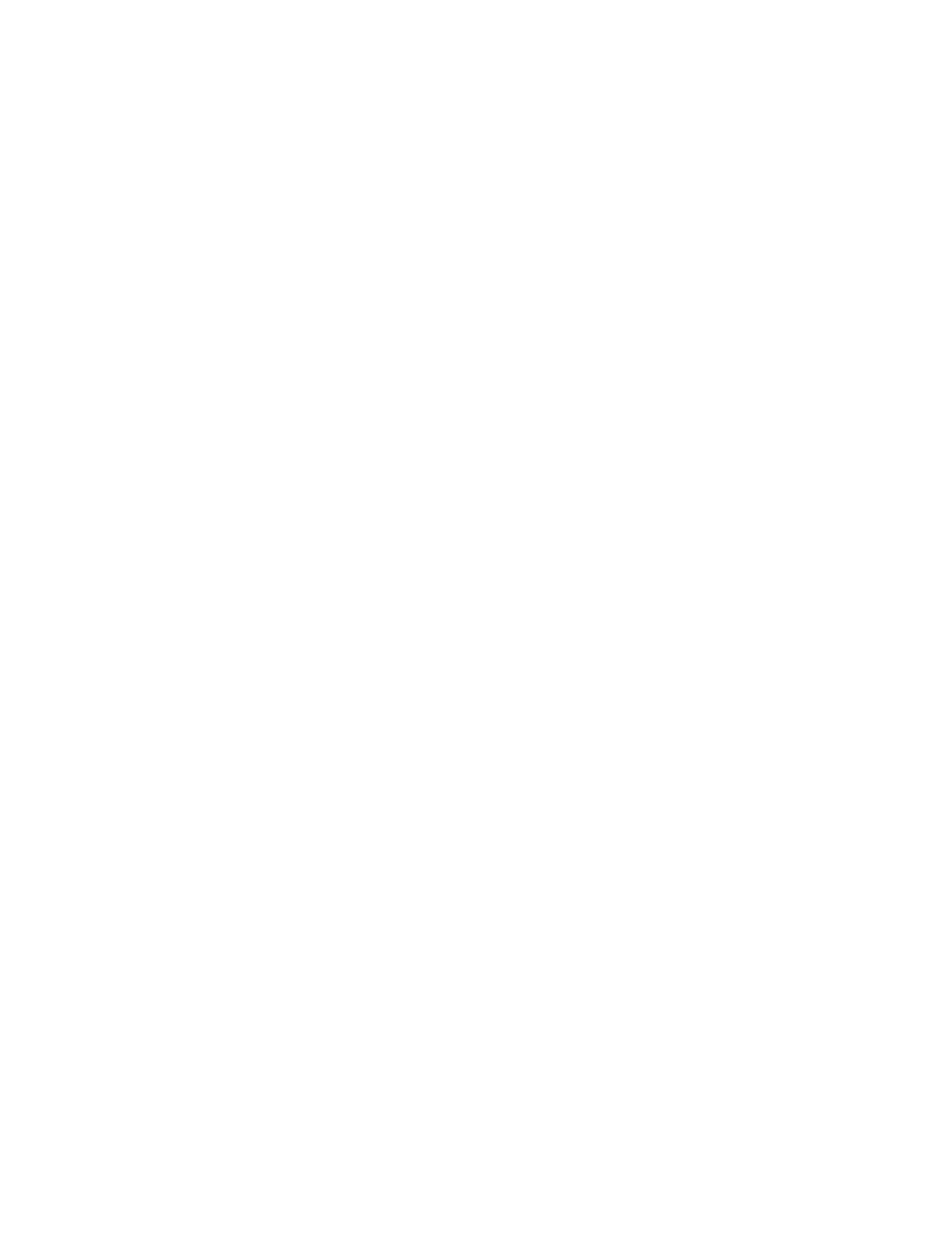
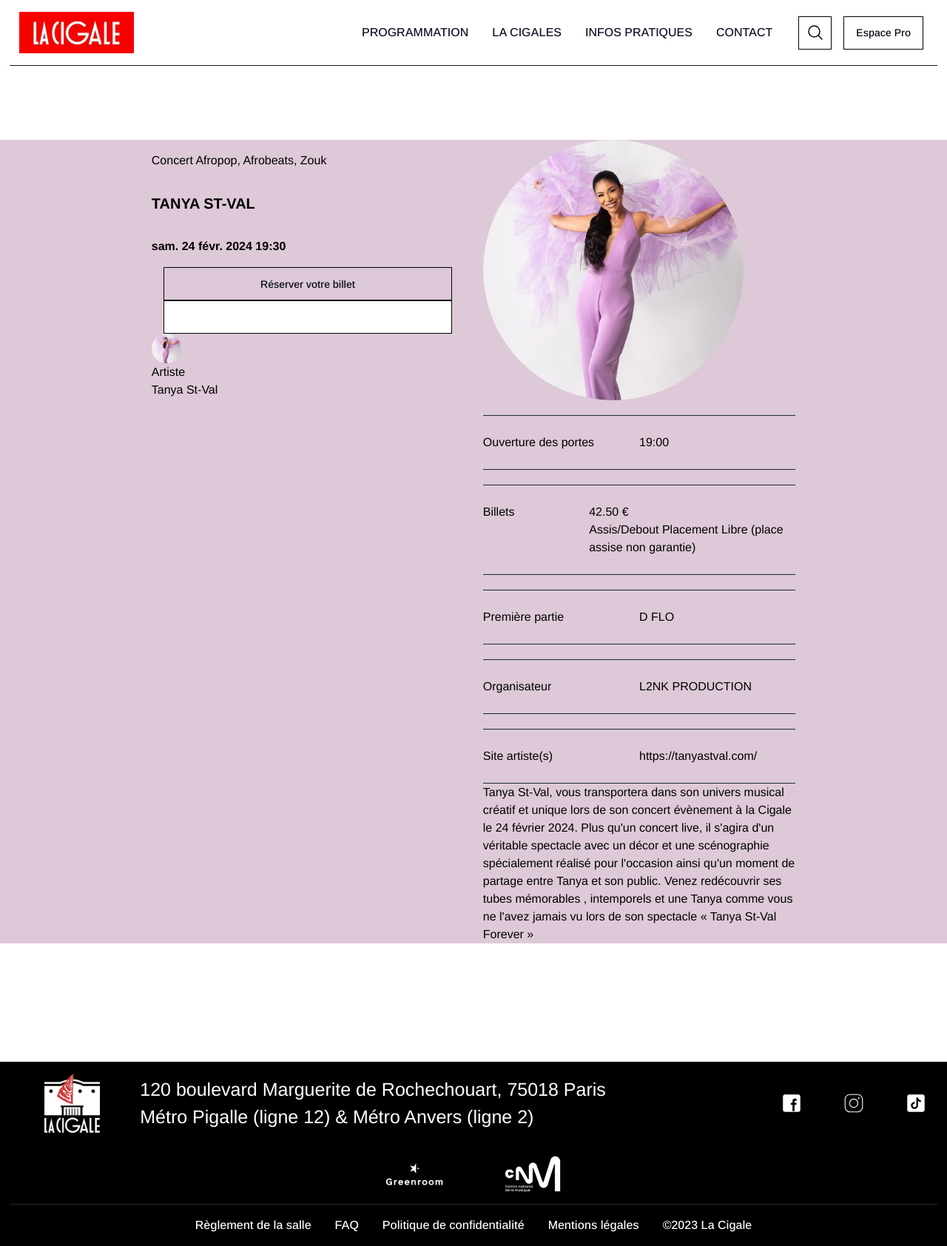
Before and after one commit to tvianney/ShowMint, a Vue app in the folder front/: page /event in a window 1280 px wide. Before the commit this address had no page. Shown: the whole page at 74% size. Before the commit the page ends 800 px from the top, so only its background shows below. Built offline with nearby package versions, Linux system fonts and the light colour scheme.

Commit message:
[FIXED] merge

```diff
--- a/front/src/App.vue
+++ b/front/src/App.vue
@@ -1,9 +1,13 @@
 <template>
+    <Header></Header>
     <div>
         <RouterView></RouterView>
     </div>
+    <Footer></Footer>
 </template>
 
 <script setup>
 import { RouterView } from 'vue-router';
+import Header from './components/navbar.vue';
+import Footer from './components/footer.vue';
 </script>
--- a/front/src/components/carousel.vue
+++ b/front/src/components/carousel.vue
@@ -1,7 +1,7 @@
 <template>
   <div v-for="(slide, index) in slides" :key="index" :class="{ 'hidden': index !== activeIndex, 'block': index === activeIndex }" class="flex flex-row h-[560px] cursor-default">
       <div class="w-3/5">
-          <img class="object-none h-full" src="/home/vianney/POC/Aleph/ShowMint/front/src/assets/dog-1.jpg" :alt="slide.artist">
+          <img class="object-none h-full" src="../assets/dog-1.jpg" :alt="slide.artist">
       </div>
         <div class="w-1/2" :class="slide.backgroundColor">
             <div class="m-12">
--- a/front/src/components/footer.vue
+++ b/front/src/components/footer.vue
@@ -1,5 +1,5 @@
 <template>
-  <div style="background-color: black;">
+  <div style="background-color: black;" class="mt-40">
     <div style="display: flex; justify-content: space-between;">
       <div style="display: flex; align-items: center;">
         <a href="" class="flex items-center space-x-3 rtl:space-x-reverse mx-10">
@@ -32,21 +32,21 @@
     </div>
     <div style="width: 98%;" class="border-b border-gray-800 flex flex-wrap items-center justify-between mx-auto"></div>
     <div style="margin: 0 2%" class="flex items-center justify-center my-list w-full md:flex md:w-auto md:order-1" id="navbar-sticky">
-      <ul style="background-color: black;" class="flex flex-col p-4 md:px-2.5 mt-4 font-medium border md:space-x-8 rtl:space-x-reverse md:flex-row md:mt-0 md:border-0 md:bg-white dark:bg-gray-800 md:dark:bg-gray-900 dark:border-gray-700">
+      <ul style="background-color: black;" class="flex flex-col p-4 md:px-2.5 mt-4 font-medium border md:space-x-8 rtl:space-x-reverse md:flex-row md:mt-0 md:border-0 md:bg-white">
         <li>
-          <a href="#" class="block py-2 px-3 text-gray-50 rounded hover:bg-gray-100 md:hover:bg-transparent md:hover:text-red-700 md:p-0 md:dark:hover:text-red-500 dark:text-white dark:hover:bg-gray-700 dark:hover:text-white md:dark:hover:bg-transparent dark:border-gray-700">Règlement de la salle</a>
+          <a href="#" class="block py-2 px-3 text-gray-50 rounded hover:bg-gray-100 md:hover:bg-transparent md:hover:text-red-700 md:p-0 ">Règlement de la salle</a>
         </li>
         <li>
-          <a href="#" class="block py-2 px-3 text-gray-50 rounded hover:bg-gray-100 md:hover:bg-transparent md:hover:text-red-700 md:p-0 md:dark:hover:text-red-500 dark:text-white dark:hover:bg-gray-700 dark:hover:text-white md:dark:hover:bg-transparent dark:border-gray-700">FAQ</a>
+          <a href="#" class="block py-2 px-3 text-gray-50 rounded hover:bg-gray-100 md:hover:bg-transparent md:hover:text-red-700 md:p-0 ">FAQ</a>
         </li>
         <li>
-          <a href="#" class="block py-2 px-3 text-gray-50 rounded hover:bg-gray-100 md:hover:bg-transparent md:hover:text-red-700 md:p-0 md:dark:hover:text-red-500 dark:text-white dark:hover:bg-gray-700 dark:hover:text-white md:dark:hover:bg-transparent dark:border-gray-700">Politique de confidentialité</a>
+          <a href="#" class="block py-2 px-3 text-gray-50 rounded hover:bg-gray-100 md:hover:bg-transparent md:hover:text-red-700 md:p-0 ">Politique de confidentialité</a>
         </li>
         <li>
-          <a href="#" class="block py-2 px-3 text-gray-50 rounded hover:bg-gray-100 md:hover:bg-transparent md:hover:text-red-700 md:p-0 md:dark:hover:text-red-500 dark:text-white dark:hover:bg-gray-700 dark:hover:text-white md:dark:hover:bg-transparent dark:border-gray-700">Mentions légales</a>
+          <a href="#" class="block py-2 px-3 text-gray-50 rounded hover:bg-gray-100 md:hover:bg-transparent md:hover:text-red-700 md:p-0 ">Mentions légales</a>
         </li>
         <li>
-          <a href="#" class="block py-2 px-3 text-gray-50 rounded hover:bg-gray-100 md:hover:bg-transparent md:hover:text-red-700 md:p-0 md:dark:hover:text-red-500 dark:text-white dark:hover:bg-gray-700 dark:hover:text-white md:dark:hover:bg-transparent dark:border-gray-700">©2023 La Cigale</a>
+          <a href="#" class="block py-2 px-3 text-gray-50 rounded hover:bg-gray-100 md:hover:bg-transparent md:hover:text-red-700 md:p-0 ">©2023 La Cigale</a>
         </li>
       </ul>
     </div>
--- a/front/src/components/navbar.vue
+++ b/front/src/components/navbar.vue
@@ -1,16 +1,16 @@
 <template>
-    <nav class="bg-white dark:bg-gray-900 fixed w-full z-20 top-0 start-0 dark:border-gray-600 dark:border-2">
+    <nav class="bg-white ">
       <div style="display: flex; justify-content: flex-end;" class="max-w-screen-3xl flex flex-wrap items-center justify-between mx-auto p-4">
         <a href="https://flowbite.com/" style="position: absolute; left: 2%;" class="flex items-center space-x-3 rtl:space-x-reverse">
           <img src="../assets/La-Cigale_logo_color_red-300x108.jpg" class="h-14" alt="Flowbite Logo">
         </a>
         <div class="flex md:order-2 space-x-3 md:space-x-0 rtl:space-x-reverse">
-            <button type="button" style="min-width: 45px; min-height: 45px; justify-content: center" class="flex items-center border border-black hover:text-white text-gray-950 bg-transparent hover:bg-gray-950 focus:ring-4 focus:outline-none focus:ring-gray-950 font-medium text-sm text-center dark:bg-red-600 dark:hover:bg-red-700 dark:focus:ring-red-800">
+            <button type="button" style="min-width: 45px; min-height: 45px; justify-content: center" class="flex items-center border border-black hover:text-white text-gray-950 bg-transparent hover:bg-gray-950 focus:ring-4 focus:outline-none focus:ring-gray-950 font-medium text-sm text-center">
               <svg xmlns="http://www.w3.org/2000/svg" fill="none" viewBox="0 0 24 24" stroke-width="1.5" stroke="currentColor" class="w-6 h-6">
                 <path stroke-linecap="round" stroke-linejoin="round" d="m21 21-5.197-5.197m0 0A7.5 7.5 0 1 0 5.196 5.196a7.5 7.5 0 0 0 10.607 10.607Z" />
               </svg>
             </button>
-            <button data-collapse-toggle="navbar-sticky" type="button" class="inline-flex items-center p-2 w-10 h-10 justify-center text-sm text-gray-500 rounded-lg md:hidden hover:bg-gray-100 focus:outline-none focus:ring-2 focus:ring-gray-200 dark:text-gray-400 dark:hover:bg-gray-700 dark:focus:ring-gray-600" aria-controls="navbar-sticky" aria-expanded="false">
+            <button data-collapse-toggle="navbar-sticky" type="button" class="inline-flex items-center p-2 w-10 h-10 justify-center text-sm text-gray-500 rounded-lg md:hidden hover:bg-gray-100 focus:outline-none focus:ring-2 focus:ring-gray-200 " aria-controls="navbar-sticky" aria-expanded="false">
               <span class="sr-only ">Open main menu</span>
               <svg class="w-5 h-5" xmlns="http://www.w3.org/2000/svg" xmlns:xlink="http://www.w3.org/1999/xlink" width="24px" height="24px" viewBox="0 0 24 24">
                   <path stroke="currentColor" stroke-linecap="round" stroke-linejoin="round" stroke-width="2" d="M1 1h15M1 7h15M1 13h15"/>
@@ -18,8 +18,8 @@
             </button>
         </div>
         <div class="flex md:order-2 space-x-3 md:space-x-0 rtl:space-x-reverse">
-            <button style="min-height: 45px;" type="button" class="mx-4 border border-black hover:text-white text-gray-950 bg-transparent hover:bg-gray-950 focus:ring-4 focus:outline-none focus:ring-gray-950 font-medium text-sm px-4 py-2 text-center dark:bg-red-600 dark:hover:bg-red-700 dark:focus:ring-red-800">Espace Pro</button>
-            <button data-collapse-toggle="navbar-sticky" type="button" class="inline-flex items-center p-2 w-10 h-10 justify-center text-sm text-gray-500 rounded-lg md:hidden hover:bg-gray-100 focus:outline-none focus:ring-2 focus:ring-gray-200 dark:text-gray-400 dark:hover:bg-gray-700 dark:focus:ring-gray-600" aria-controls="navbar-sticky" aria-expanded="false">
+            <button style="min-height: 45px;" type="button" class="mx-4 border border-black hover:text-white text-gray-950 bg-transparent hover:bg-gray-950 focus:ring-4 focus:outline-none focus:ring-gray-950 font-medium text-sm px-4 py-2 text-center">Espace Pro</button>
+            <button data-collapse-toggle="navbar-sticky" type="button" class="inline-flex items-center p-2 w-10 h-10 justify-center text-sm text-gray-500 rounded-lg md:hidden hover:bg-gray-100 focus:outline-none focus:ring-2 focus:ring-gray-200 " aria-controls="navbar-sticky" aria-expanded="false">
               <span class="sr-only">Open main menu</span>
               <svg xmlns="http://www.w3.org/2000/svg" fill="none" viewBox="0 0 24 24" stroke-width="1.5" stroke="currentColor" class="w-6 h-6">
                 <path stroke-linecap="round" stroke-linejoin="round" d="m21 21-5.197-5.197m0 0A7.5 7.5 0 1 0 5.196 5.196a7.5 7.5 0 0 0 10.607 10.607Z" />
@@ -27,18 +27,18 @@
             </button>
         </div>
         <div style="margin: 0 2%" class="my-list items-center justify-between hidden w-full md:flex md:w-auto md:order-1" id="navbar-sticky">
-          <ul class="flex flex-col p-4 md:px-2.5 mt-4 font-medium border border-gray-100 rounded-lg bg-gray-50 md:space-x-8 rtl:space-x-reverse md:flex-row md:mt-0 md:border-0 md:bg-white dark:bg-gray-800 md:dark:bg-gray-900 dark:border-gray-700">
+          <ul class="flex flex-col p-4 md:px-2.5 mt-4 font-medium border border-gray-100 rounded-lg bg-gray-50 md:space-x-8 rtl:space-x-reverse md:flex-row md:mt-0 md:border-0 md:bg-white">
             <li>
-              <a href="#" class="block py-2 px-3 text-gray-900 rounded hover:bg-gray-100 md:hover:bg-transparent md:hover:text-red-700 md:p-0 md:dark:hover:text-red-500 dark:text-white dark:hover:bg-gray-700 dark:hover:text-white md:dark:hover:bg-transparent dark:border-gray-700">PROGRAMMATION</a>
+              <a href="#" class="block py-2 px-3 text-gray-900 rounded hover:bg-gray-100 md:hover:bg-transparent md:hover:text-red-700 md:p-0 ">PROGRAMMATION</a>
             </li>
             <li>
-              <a href="#" class="block py-2 px-3 text-gray-900 rounded hover:bg-gray-100 md:hover:bg-transparent md:hover:text-red-700 md:p-0 md:dark:hover:text-red-500 dark:text-white dark:hover:bg-gray-700 dark:hover:text-white md:dark:hover:bg-transparent dark:border-gray-700">LA CIGALES</a>
+              <a href="#" class="block py-2 px-3 text-gray-900 rounded hover:bg-gray-100 md:hover:bg-transparent md:hover:text-red-700 md:p-0 ">LA CIGALES</a>
             </li>
             <li>
-              <a href="#" class="block py-2 px-3 text-gray-900 rounded hover:bg-gray-100 md:hover:bg-transparent md:hover:text-red-700 md:p-0 md:dark:hover:text-red-500 dark:text-white dark:hover:bg-gray-700 dark:hover:text-white md:dark:hover:bg-transparent dark:border-gray-700">INFOS PRATIQUES</a>
+              <a href="#" class="block py-2 px-3 text-gray-900 rounded hover:bg-gray-100 md:hover:bg-transparent md:hover:text-red-700 md:p-0 ">INFOS PRATIQUES</a>
             </li>
             <li>
-              <a href="#" class="block py-2 px-3 text-gray-900 rounded hover:bg-gray-100 md:hover:bg-transparent md:hover:text-red-700 md:p-0 md:dark:hover:text-red-500 dark:text-white dark:hover:bg-gray-700 dark:hover:text-white md:dark:hover:bg-transparent dark:border-gray-700">CONTACT</a>
+              <a href="#" class="block py-2 px-3 text-gray-900 rounded hover:bg-gray-100 md:hover:bg-transparent md:hover:text-red-700 md:p-0 ">CONTACT</a>
             </li>
           </ul>
         </div>
--- a/front/src/router/index.js
+++ b/front/src/router/index.js
@@ -3,6 +3,7 @@
 
 const routes = [
     { path: '/', name: 'Home', component: Home },
+    { path: '/event', name: 'Event', component: ()=> import(/* webpackChunckName: "booking" */"../views/event.vue") },
 ]
 
 const routers = createRouter({
--- a/front/src/components/event.vue
+++ b/front/src/views/event.vue
@@ -4,8 +4,8 @@
             <span class="my-4">Concert Afropop, Afrobeats, Zouk</span>
             <span class="text-xl font-bold my-4">TANYA ST-VAL</span>
             <span class="my-4 font-bold">sam. 24 févr. 2024 19:30</span>
-            <button style="min-height: 45px;" type="button" class="mx-4 border border-black hover:text-white text-gray-950 bg-transparent hover:bg-gray-950 focus:ring-4 focus:outline-none focus:ring-gray-950 font-medium text-sm px-4 py-2 text-center dark:bg-red-600 dark:hover:bg-red-700 dark:focus:ring-red-800">Réserver votre billet</button>
-            <button style="min-height: 45px;" type="button" class="mx-4 border border-black hover:text-gray-950 text-white bg-white hover:bg-gray-950 focus:ring-4 focus:outline-none focus:ring-gray-950 font-medium text-sm px-4 py-2 text-center dark:bg-red-600 dark:hover:bg-red-700 dark:focus:ring-red-800">INSTAGRAM</button>
+            <button style="min-height: 45px;" type="button" class="mx-4 border border-black hover:text-white text-gray-950 bg-transparent hover:bg-gray-950 focus:ring-4 focus:outline-none focus:ring-gray-950 font-medium text-sm px-4 py-2 text-center ">Réserver votre billet</button>
+            <button style="min-height: 45px;" type="button" class="mx-4 border border-black hover:text-gray-950 text-white bg-white hover:bg-gray-950 focus:ring-4 focus:outline-none focus:ring-gray-950 font-medium text-sm px-4 py-2 text-center ">INSTAGRAM</button>
             <div>
                 <img src="../assets/artiste-tanya.jpg" class="w-10 rounded-full" alt="Artiste">
                 <div>
--- a/front/src/views/homepage.vue
+++ b/front/src/views/homepage.vue
@@ -1,29 +1,29 @@
 <template>
     <div>
-        <img class="h-60 w-full px-96 py-10" src="/home/vianney/POC/Aleph/ShowMint/front/src/assets/la-cigale_logo_red.svg" alt="">
+        <img class="h-60 w-full px-96 py-10" src="../assets/la-cigale_logo_red.svg" alt="">
     </div>
 
     <Carousel/>
 
     <div class="pt-[80px] px-[200px] pb-[40px]">
-        <div class="flex justify-items-center over">
+        <div class="flex justify-items-center">
             <!-- <div class="-rotate-90 text-5xl text-nowrap">A L'AFFICHE</div> -->
-            <div class="h-[450px] w-[350px] mr-12"> <img class="object-cover h-full hover:scale-110 transition duration-1000" src="/home/vianney/POC/Aleph/ShowMint/front/src/assets/tanya.jpg" alt="">
+            <div class="h-[450px] w-[350px] mr-12"> <img class="object-cover h-full hover:scale-110 transition duration-1000" src="../assets/tanya.jpg" alt="">
                 <p class="text-sm text-center mt-8">CONCERT | AFROPOP</p>
                 <p class="text-semibold text-5xl font-gothic text-center mt-2">TANYA ST-VAL</p>
                 <p class="text-sm text-center mt-1 font-semibold">SAM. 24 FÉVR. | 19:30</p>
             </div>
-            <div class="h-[450px] w-[350px] mr-12 "> <img class="object-cover h-full hover:scale-110 transition duration-1000" src="/home/vianney/POC/Aleph/ShowMint/front/src/assets/benny.jpg" alt="">
+            <div class="h-[450px] w-[350px] mr-12 "> <img class="object-cover h-full hover:scale-110 transition duration-1000" src="../assets/benny.jpg" alt="">
                 <p class="text-sm text-center mt-8">SPECTACLE | HUMOUR, SKETCHS</p>
                 <p class="text-semibold text-5xl font-gothic text-center mt-2">BENNY</p>
                 <p class="text-sm text-center mt-1 font-semibold">DIM. 25 FÉVR. | 14:00 </p>
             </div>
-            <div class="h-[450px] w-[350px] mr-12"> <img class="object-cover h-full hover:scale-110 transition duration-1000" src="/home/vianney/POC/Aleph/ShowMint/front/src/assets/seung-yull-nah.jpg" alt="">
+            <div class="h-[450px] w-[350px] mr-12"> <img class="object-cover h-full hover:scale-110 transition duration-1000" src="../assets/seung-yull-nah.jpg" alt="">
                 <p class="text-sm text-center mt-8">CONCERT | JAZZ, BLUES, GROOVE</p>
                 <p class="text-semibold text-5xl font-gothic text-center mt-2">YOUN SUN NAH</p>
                 <p class="text-sm text-center mt-1 font-semibold">LUN. 26 FÉVR. | 20:00</p>
             </div>
-            <div class="h-[450px] w-[350px] mr-12"> <img class="object-cover h-full hover:scale-110 transition duration-1000" src="/home/vianney/POC/Aleph/ShowMint/front/src/assets/later.jpg" alt="">
+            <div class="h-[450px] w-[350px] mr-12"> <img class="object-cover h-full hover:scale-110 transition duration-1000" src="../assets/later.jpg" alt="">
                 <p class="text-sm text-center mt-8">CONCERT | VARIÉTÉ/CHANSON</p>
                 <p class="text-semibold text-5xl font-gothic text-center mt-2">LATER</p>
                 <p class="text-sm text-center mt-1 font-semibold">MAR. 27 FÉVR. | 20:00</p>
```
Also changed, not shown: 1 other file (tests, documents, lock files or other folders).
